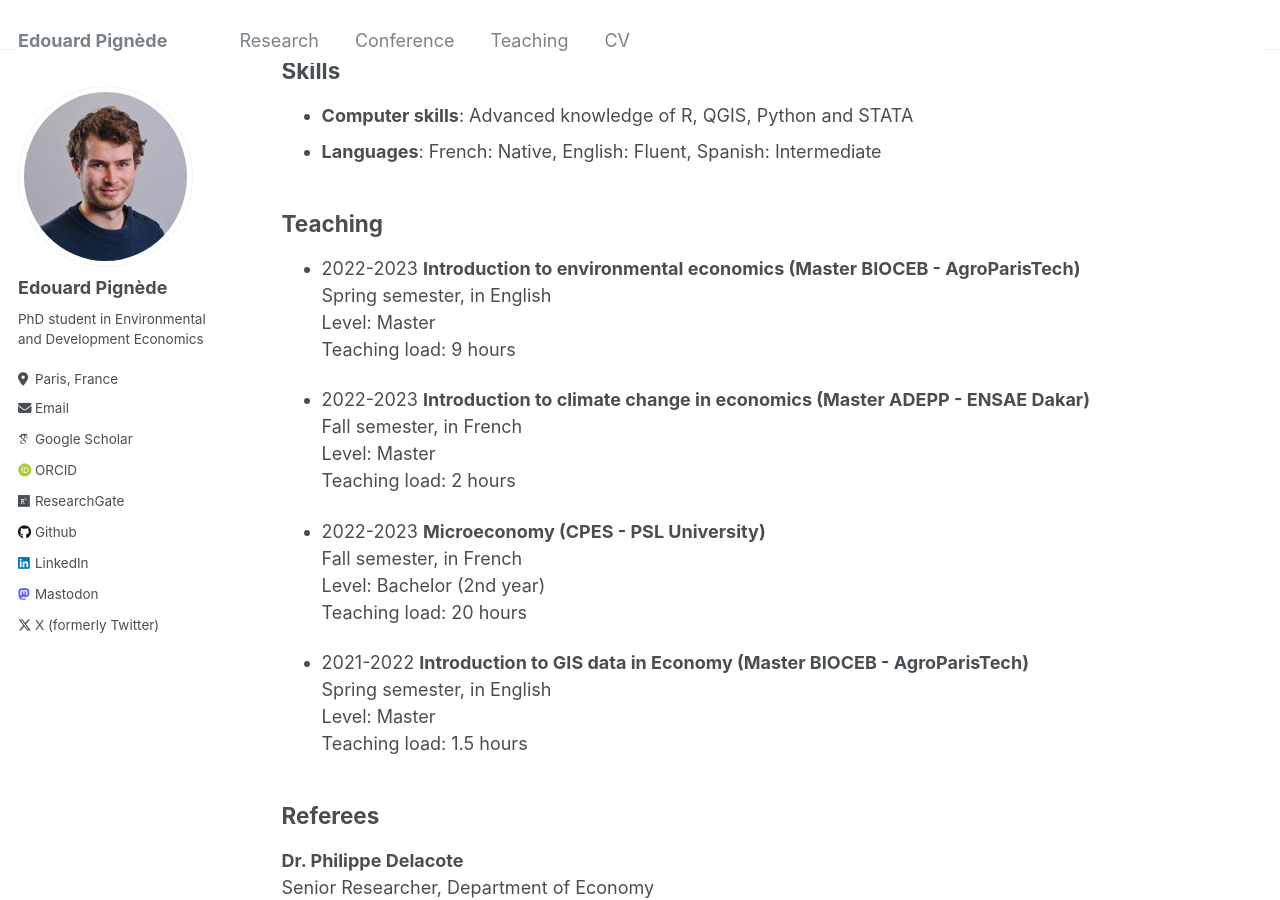
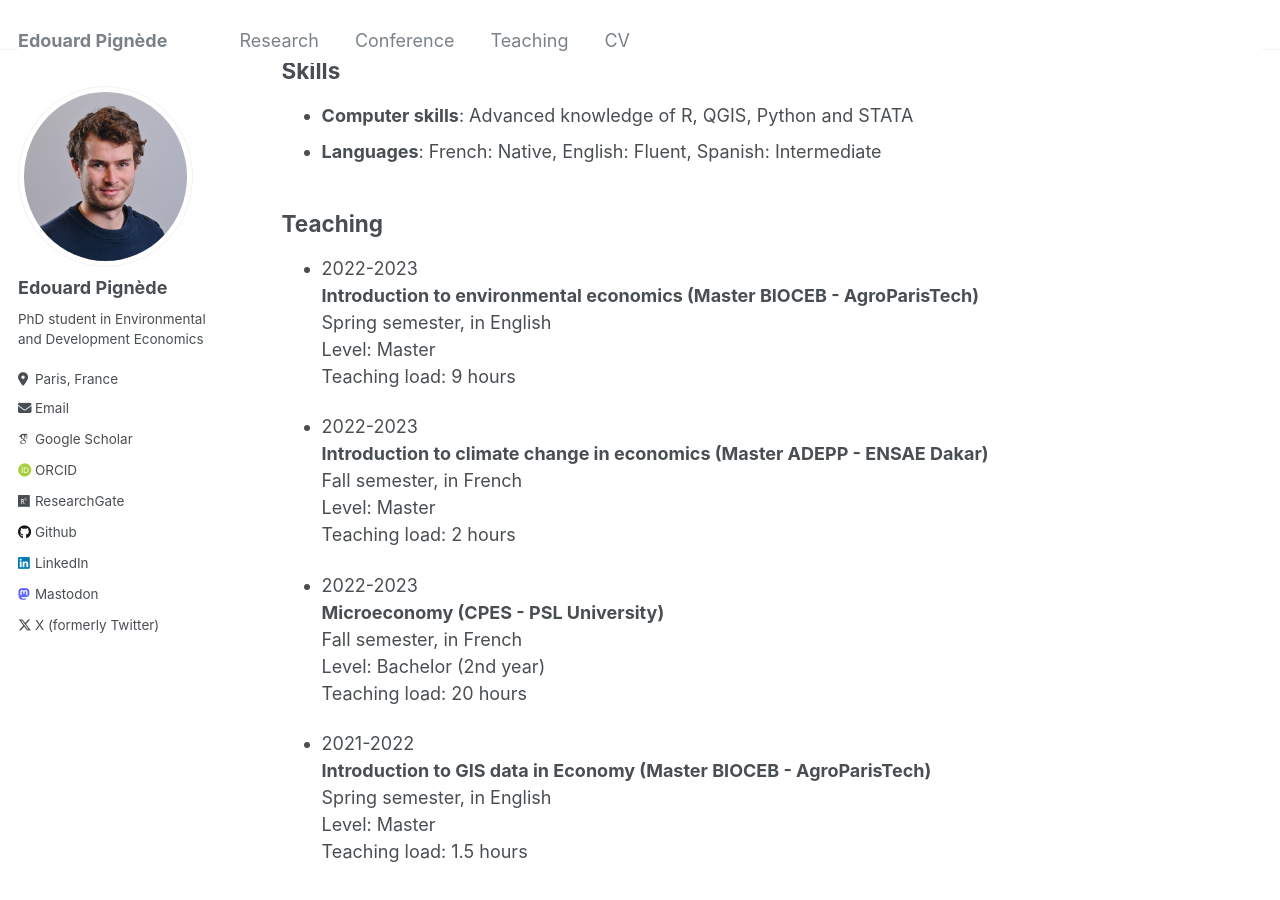
Before and after one commit to edouardpignede/edouardpignede.github.io, a Jekyll site: the page built from _pages/cv.md, in a window 1280 px wide and 900 px high, scrolled down 1418 px. Built offline with Jekyll 4.4.1, drawn with Linux system fonts in a browser that asks for light colours; some web fonts are replaced.

Commit message:
Last version

```diff
--- a/_pages/cv.md
+++ b/_pages/cv.md
@@ -70,25 +70,25 @@ Skills
 Teaching
 ----
 
-- 2022-2023
+- 2022-2023 \\
   **Introduction to environmental economics (Master BIOCEB - AgroParisTech)**
   Spring semester, in English
   Level: Master
   Teaching load: 9 hours
 
-- 2022-2023
+- 2022-2023 \\
   **Introduction to climate change in economics (Master ADEPP - ENSAE Dakar)**
   Fall semester, in French
   Level: Master
   Teaching load: 2 hours
 
-- 2022-2023
+- 2022-2023 \\
   **Microeconomy (CPES - PSL University)**
   Fall semester, in French
   Level: Bachelor (2nd year)
   Teaching load: 20 hours
 
-- 2021-2022
+- 2021-2022 \\
   **Introduction to GIS data in Economy (Master BIOCEB - AgroParisTech)**
   Spring semester, in English
   Level: Master
```
Also changed, not shown: _pages/about.md (+5 -2 lines), _pages/publications.md (+0 -2 lines).
